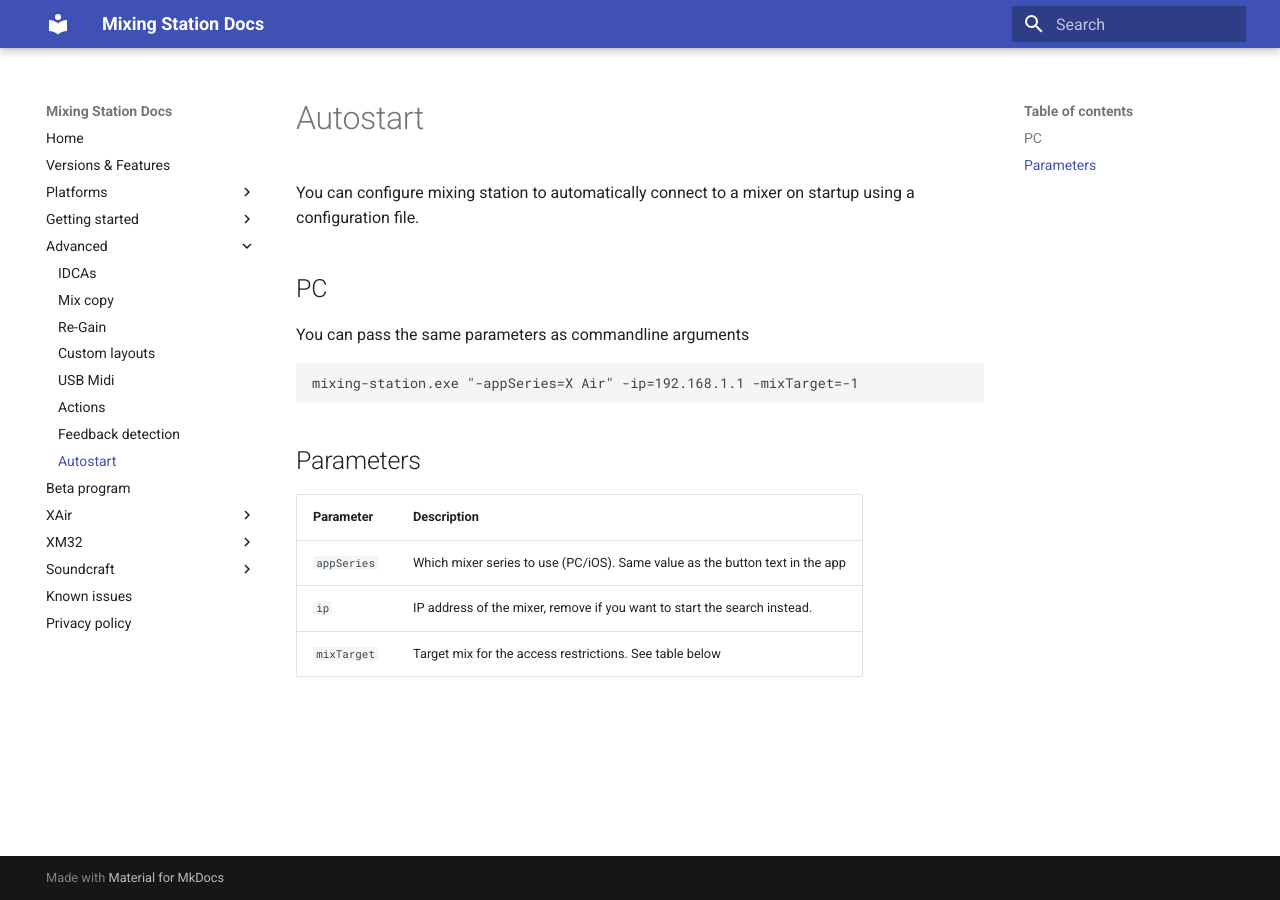
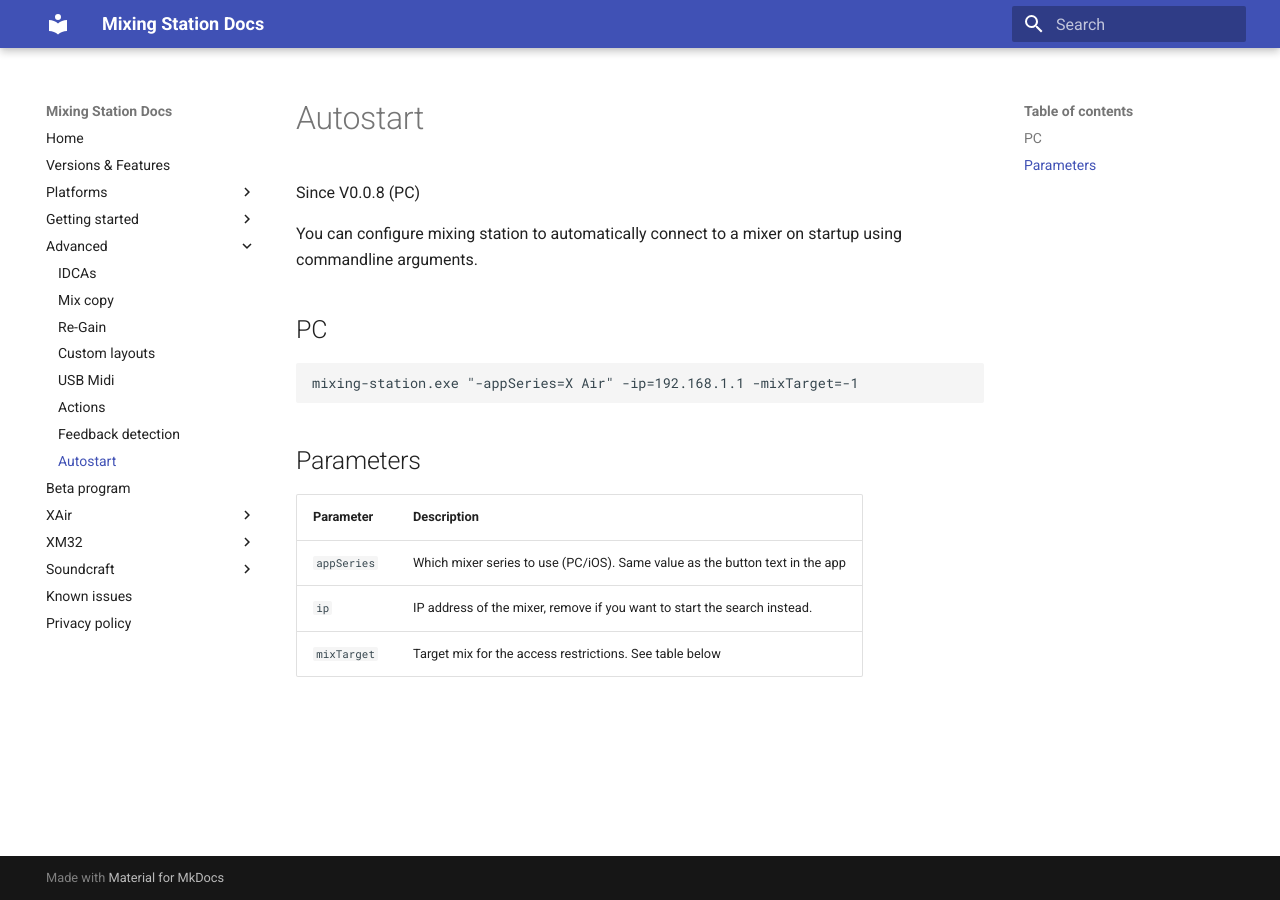
Before and after one commit to davidgiga1993/mixing-station-docs, an MkDocs documentation site: the page built from docs/autostart.md, in a window 1280 px wide. Built offline with MkDocs 1.6.1 and Material for MkDocs 9.7.7, drawn with Linux system fonts in a browser that asks for light colours.

Commit message:
Update autostart.md

````diff
--- a/docs/autostart.md
+++ b/docs/autostart.md
@@ -1,9 +1,10 @@
 # Autostart
+Since V0.0.8 (PC)
 
-You can configure mixing station to automatically connect to a mixer on startup using a configuration file.
+
+You can configure mixing station to automatically connect to a mixer on startup using commandline arguments.
 
 ## PC
-You can pass the same parameters as commandline arguments
 ```
 mixing-station.exe "-appSeries=X Air" -ip=192.168.1.1 -mixTarget=-1
 ```
````
